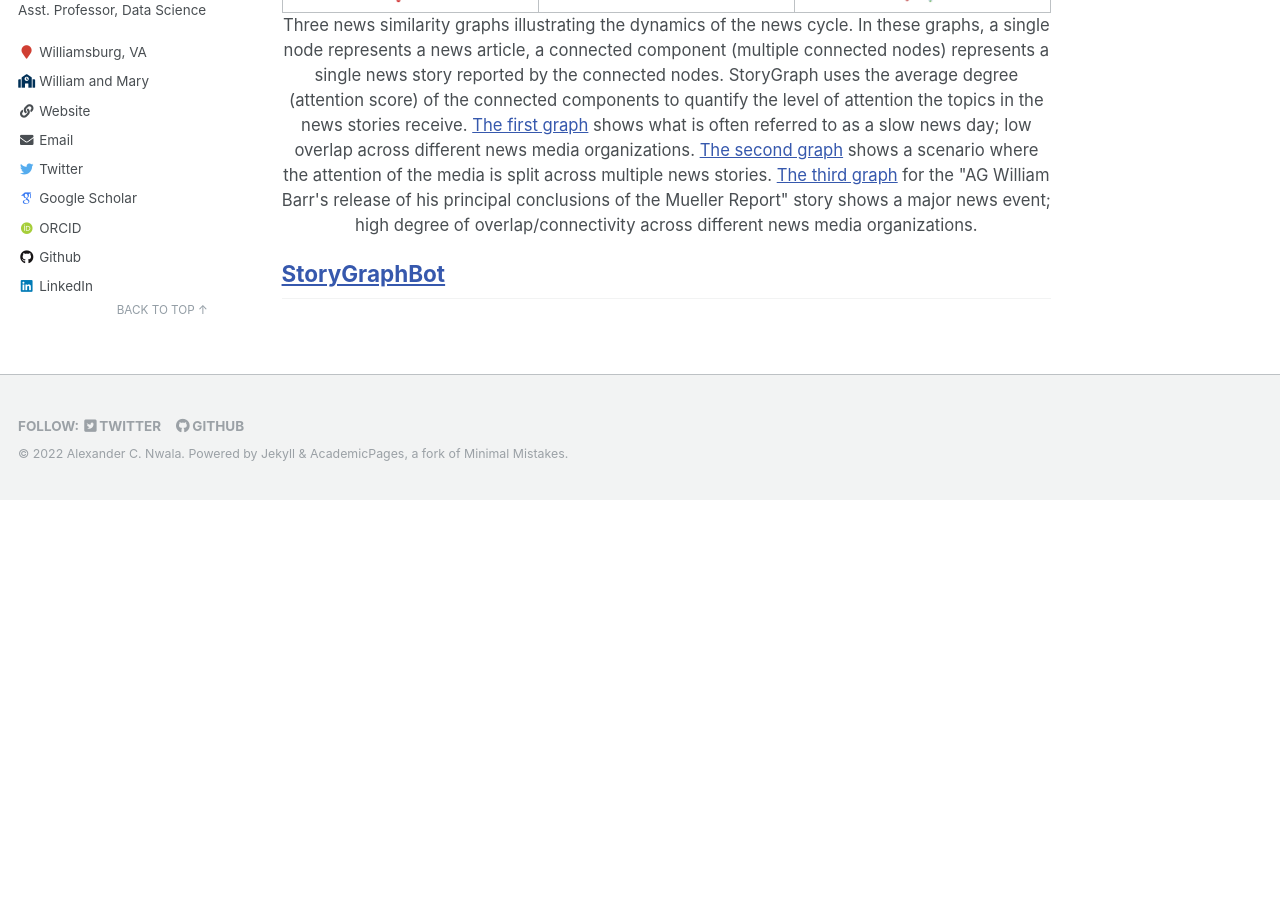
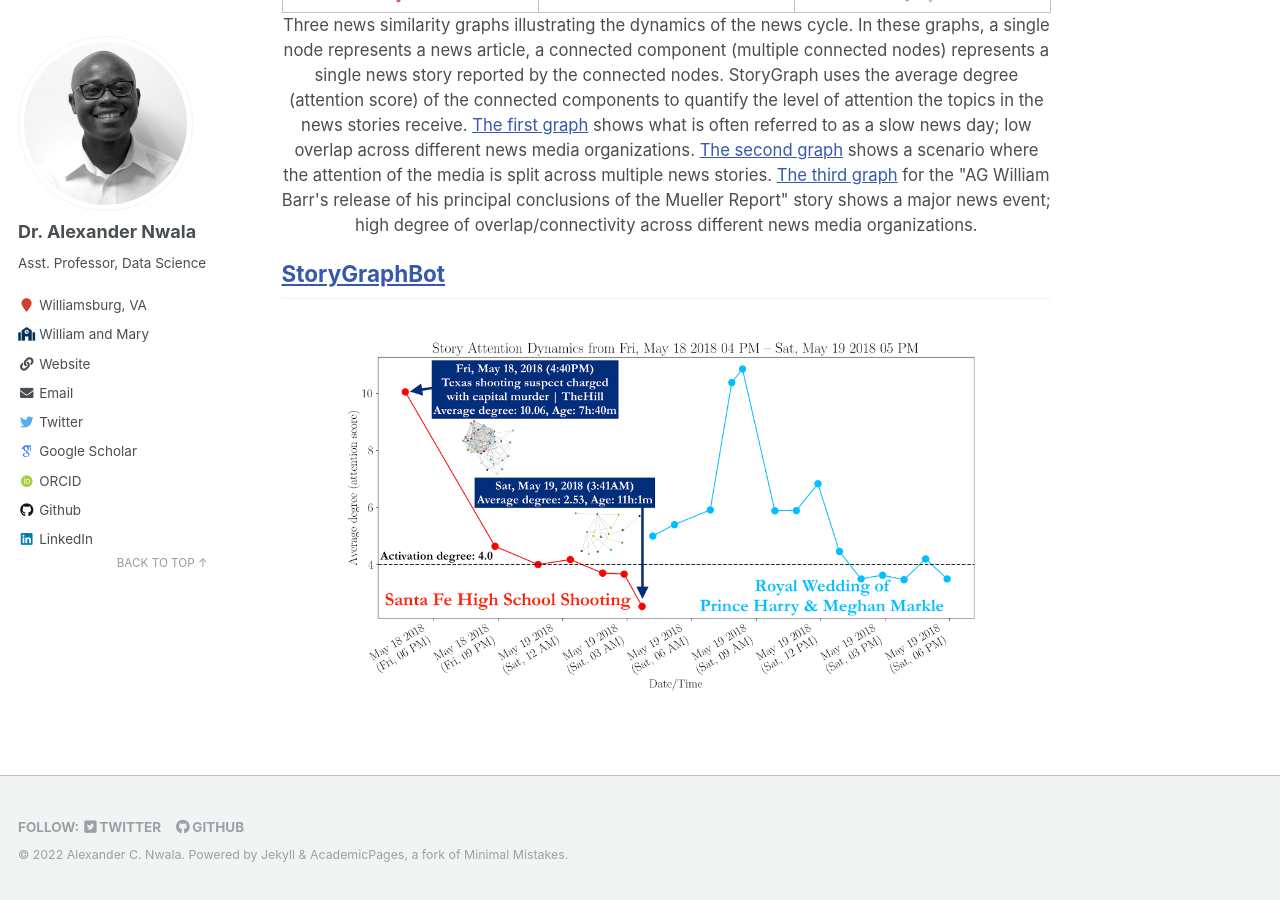
Before and after one commit to xandernwala/xandernwala.github.io, a Jekyll site: the page built from _pages/research.md, in a window 1280 px wide and 900 px high, scrolled down 785 px. Built offline with Jekyll 4.4.1, drawn with Linux system fonts in a browser that asks for light colours; some web fonts are replaced; before the commit the page ends 1285 px from its top, so only the background shows below that.

Commit message:
adding images in research

```diff
--- a/_pages/research.md
+++ b/_pages/research.md
@@ -31,3 +31,7 @@ StoryGraph provides a collection tools that analyze the news cycle by computing
 </table>
 
 ## [StoryGraphBot](https://twitter.com/storygraphbot)
+
+<a href="https://web.archive.org/storygraph/graphs/usa/#cursor=135&hist=1440&t=2019-03-24T22:32:21" target="_blank" title="Click me! Mueller report story graph">
+  <img src="/images/research/sgbot_tracking_stories.png" alt="Story Attention Dynamics Graph" class="img">
+</a>
```
